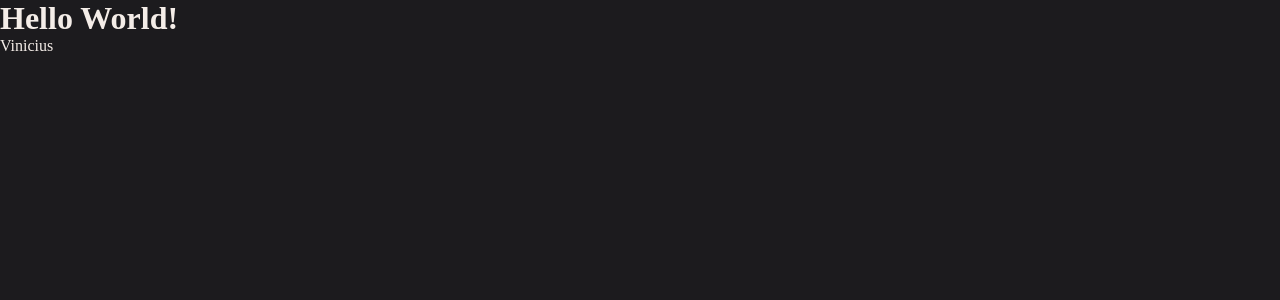
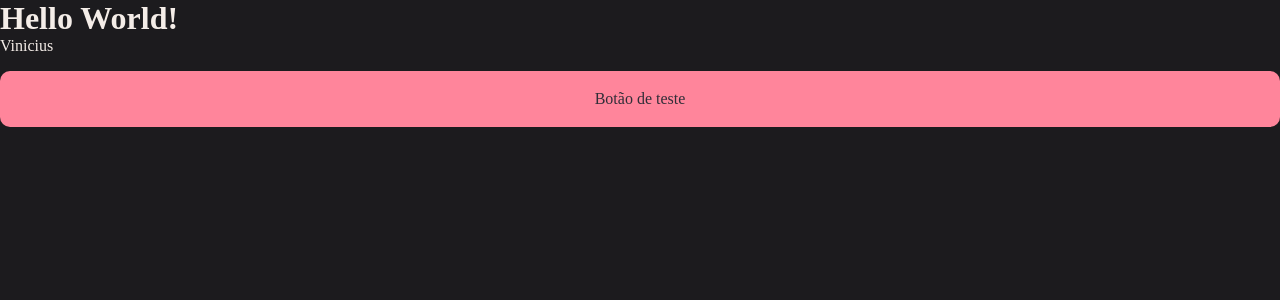
Before and after one commit to ViniciusPilati33333/Stage09-desafioRocketMovies, a React app in the folder rocketmovies/: page / in a window 1280 px wide. Shown: the top 300 px of the page. Built offline with nearby package versions, Linux system fonts and the light colour scheme; the HTML template or start-up script is replaced by a standard one.

Commit message:
making button component(imcomplete)

```diff
--- /dev/null
+++ b/rocketmovies/src/components/Button/index.jsx
@@ -0,0 +1,9 @@
+import { Container } from './styles';
+
+export function Button() {
+    return (
+        <Container type="button">
+            Botão de teste
+        </Container>
+    );
+}
--- /dev/null
+++ b/rocketmovies/src/components/Button/styles.js
@@ -0,0 +1,20 @@
+import styled from "styled-components";
+
+export const Container = styled.button`
+    width: 100%;
+    height: 56px;
+
+    background-color: ${({ theme }) => theme.COLORS.PINK};
+    color:  ${({ theme }) => theme.COLORS.GRAY_300};
+
+    border: 0;
+    padding: 0 16px;
+    margin-top: 16px;
+    border-radius: 10px;
+    font-weight: 500;//medium
+
+    &:disabled {
+        opacity: 0.5;
+    }
+
+`;
--- a/rocketmovies/src/pages/Details/index.jsx
+++ b/rocketmovies/src/pages/Details/index.jsx
@@ -1,10 +1,12 @@
 import { Container } from './styles';
+import { Button } from '../../components/Button';
 
 export function Details() {
     return(
         <Container>
             <h1>Hello World!</h1>
             <span>Vinicius</span>
+            <Button />
         </Container>
     )
 }
```
